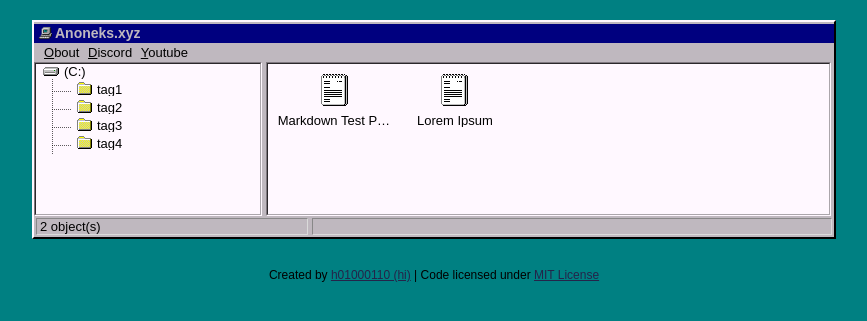
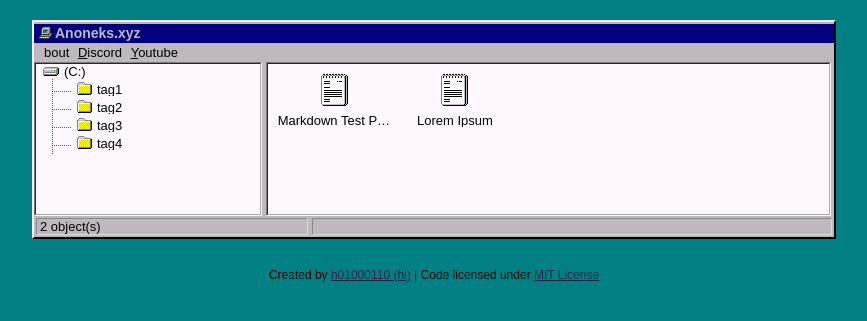
Before and after one commit to stackbit-projects/majestic-moon-b5f53, a Jekyll site: the page built from index.html, in a window 1280 px wide. Shown: the top 321 px of the page, without its empty margins (206-1073 px from the left). Built offline with Jekyll 4.4.1, drawn with Linux system fonts in a browser that asks for light colours.

```diff
--- a/_includes/topbar.html
+++ b/_includes/topbar.html
@@ -1,5 +1,5 @@
 <ul class="topbar">
-	<a href="/me"><li><u>O</u>bout</li></a>
+	<a href="/me"><li><u></u>bout</li></a>
 	<a href="http://discord.anoneks.xyz/" target="_blank"><li><u>D</u>iscord</li></a>
 	<a href="https://www.youtube.com/channel/UCl6BI0xlsg9KAb_x3fpRyCQ" target="_blank"><li><u>Y</u>outube</li></a>
 </ul>
```
